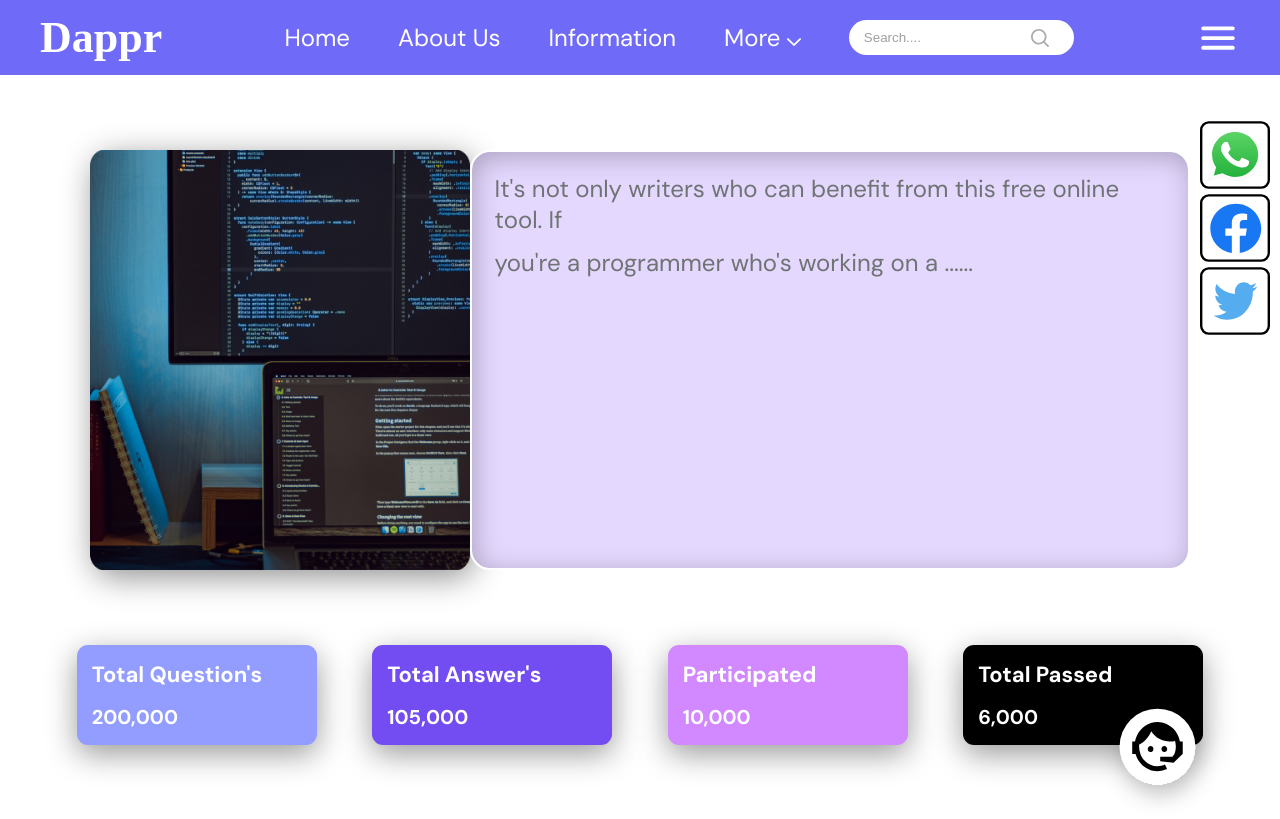
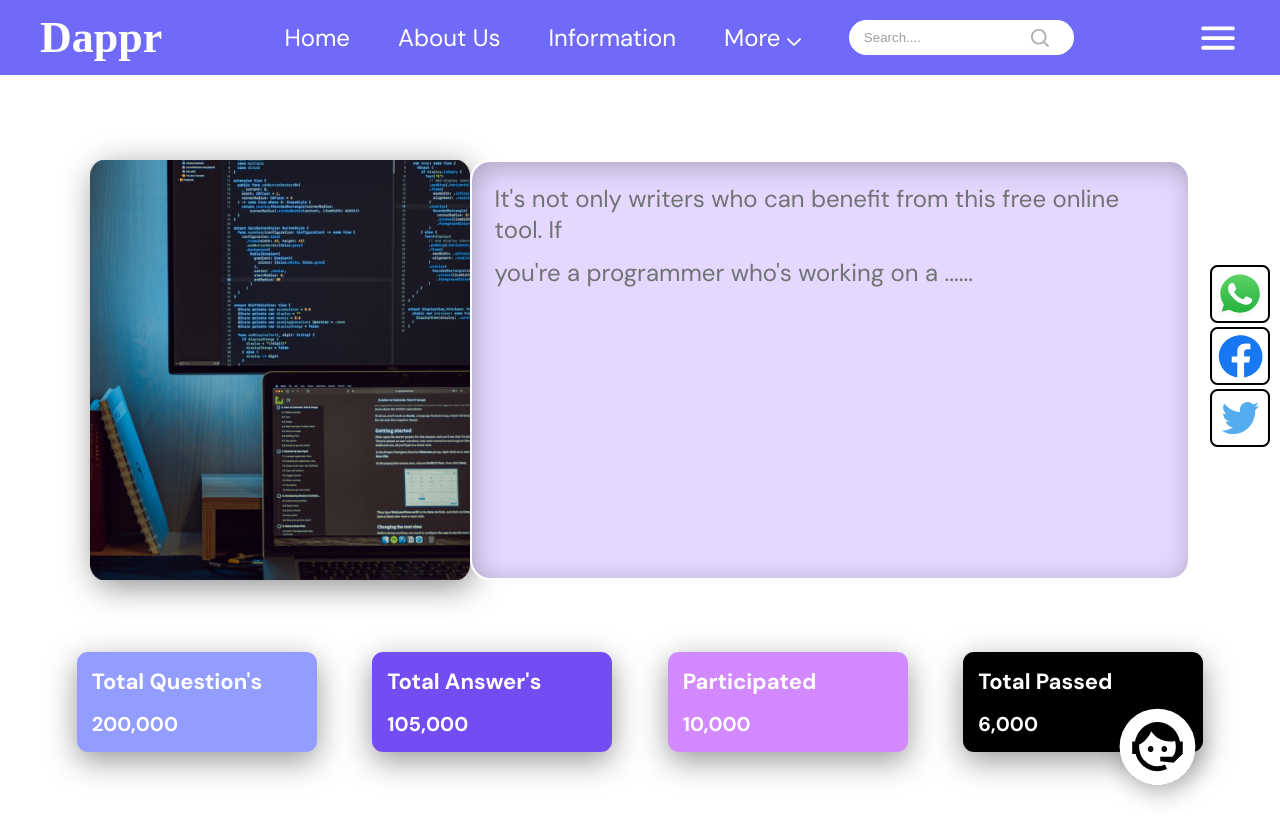
Before and after one commit to rajsingh-19/Micro-Project-2, a plain HTML site: page index.html in a window 1280 px wide. Shown: the top 819 px of the page. Drawn offline with Linux system fonts and the light colour scheme; a web font is replaced by a local one.

Commit message:
Styling completed

```diff
--- a/index.html
+++ b/index.html
@@ -53,14 +53,15 @@
             <p>you're a programmer who's working on a ......</p>
         </div>
     </div>
-    <div class="socialmedia-outer-container">
-        <div class="socialmedia-container flex flex-col">
+    <!--        Social media section        -->
+    <div class="socialmedia-container">
+        <div class="flex flex-col">
             <img class="socialmedia-icons" src="./assets/whatsapp.svg" alt="whatsapp icon">
             <img class="socialmedia-icons" src="./assets/fb.svg" alt="fb icon">
             <img class="socialmedia-icons" src="./assets/twitter.svg" alt="twitter icon">
         </div>
     </div>
-    <!--        Cards Container          -->
+    <!--        Cards section          -->
     <div class="cards-container flex flex-row">
         <div class="card-1 flex flex-col">
             <p>Total Question's</p>
@@ -79,7 +80,7 @@
             <p class="font-20">6,000</p>
         </div>
     </div>
-    <!--        Information Container        -->
+    <!--        Information section       -->
     <div class="information-container flex flex-row">
         <div class="btn-container flex flex-col">
             <button class="btn-info outline-none border-none">YOUR INFO</button>
@@ -105,6 +106,7 @@
             </button>
         </div>
     </div>
+    <!--        help button      -->
     <div class="help-container">
         <img class="help-icon" src="./assets/help.svg" alt="help icon">
     </div>
--- a/styles.css
+++ b/styles.css
@@ -12,6 +12,9 @@
 }
 .flex-col {
     flex-direction: column;
+}
+.flex-col-reverse {
+    flex-direction: column-reverse;
 }
 .font-20 {
     font-size: 20px;
@@ -91,7 +94,7 @@
     font-family: DM Sans;
     color: #6F7373;
     width: 86vw;
-    margin: 150px auto 75px auto;
+    margin: 20vh 7vw 9vh 7vw;
 }
 .banner-container {
     border-radius: 20px;
@@ -117,19 +120,17 @@
     padding: 6px 8px;
 }
 /*          social media section         */
-.socialmedia-outer-container {
-    position: fixed;
+.socialmedia-container {
+    position: sticky;
+    top: 120px;
     right: 10px;
-    top: 120px;
-    height: 300px;
-}
-.socialmedia-container {
-
+    float: right;
+    bottom: 350px;
 }
 .socialmedia-icons {
-    height: 70px;
-    width: 70px;
-    margin-bottom: 3px;
+    height: 60px;
+    width: 60px;
+    margin-bottom: 2px;
 }
 /*          cards section    */
 .cards-container {
@@ -138,7 +139,7 @@
     font-family: DM Sans;
     font-weight: 700;
     width: 88vw;
-    margin: 0px auto;
+    margin: 0px 6vw;
     margin-bottom: 100px;
     font-size: 22px;
 }
@@ -149,26 +150,25 @@
     justify-content: space-evenly;
     padding-left: 15px;
 }
+.card-1, .card-2, .card-3, .card-4 {
+    box-shadow: 0px 9px 31px 0px rgba(0, 0, 0, 0.4);
+}
 .card-1 {
     background-color: #929DFF;
-    box-shadow: 0px 9px 31px 0px rgba(0, 0, 0, 0.4);
 }
 .card-2 {
     background-color: #734CF2;
-    box-shadow: 0px 9px 31px 0px rgba(0, 0, 0, 0.4);
 }
 .card-3 {
     background-color: #D288FF;
-    box-shadow: 0px 9px 31px 0px rgba(0, 0, 0, 0.4);
 }
 .card-4 {
     background-color: #000000;
-    box-shadow: 0px 9px 31px 0px rgba(0, 0, 0, 0.4);
 }
 /*          information section      */
 .information-container {
     width: 90vw;
-    margin: 0px auto;
+    margin: 0vw 5vw;
     margin-bottom: 60px;
     background-color: #483EFF;
     border-radius: 21px;
@@ -259,3 +259,7 @@
     width: 120px;
     height: 120px;
 }
+/*              responsiveness       */
+@media screen {
+
+}
```
Also changed, not shown: 1 other file.
